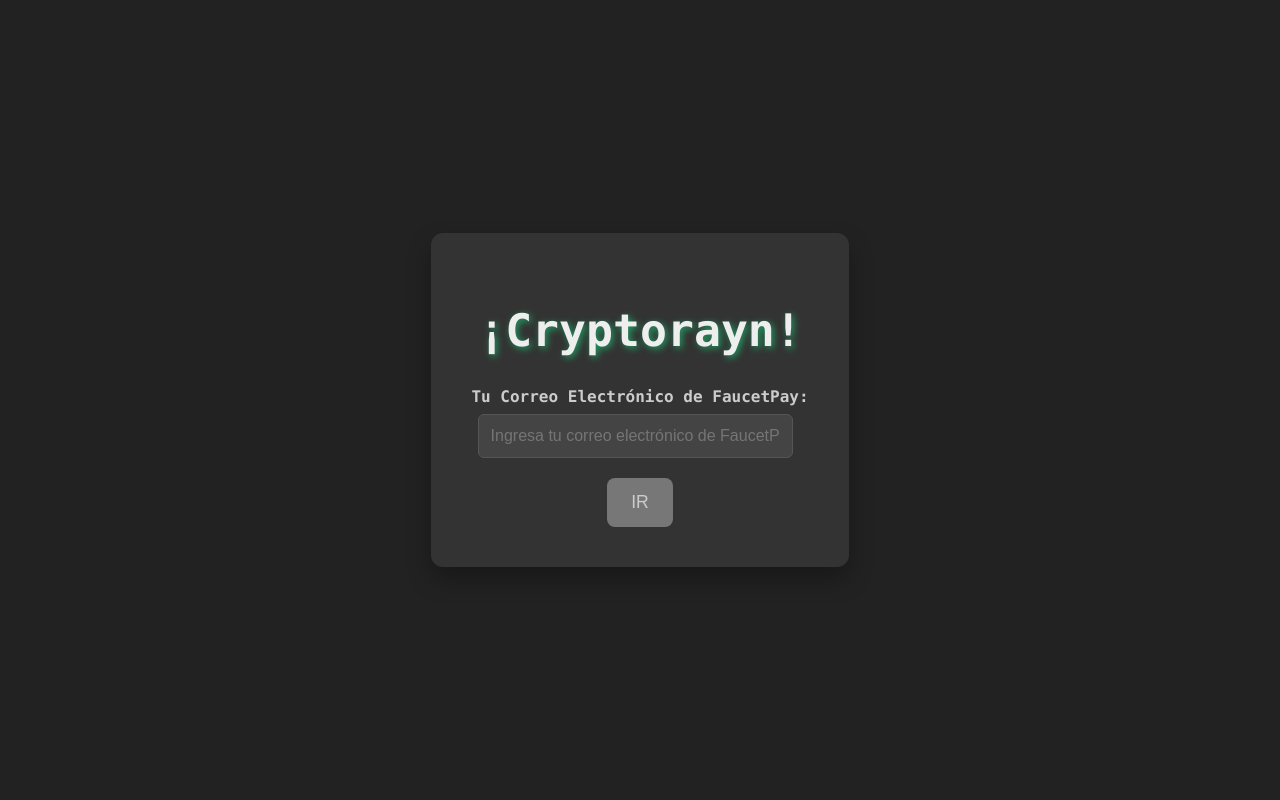
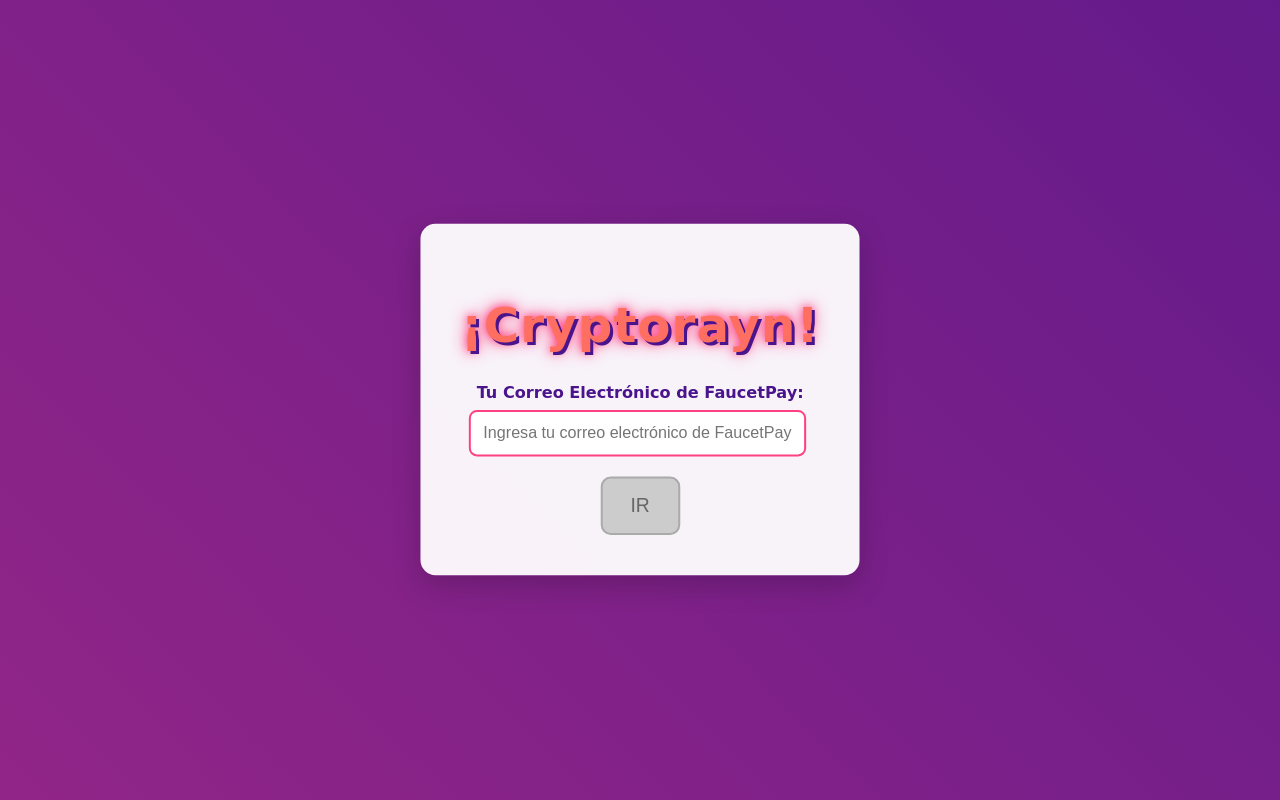
Before and after one commit to CryptoRayn/CryptoRayn.github.io, a plain HTML site: page index.html in a window 1280 px wide. Drawn offline with Linux system fonts and the light colour scheme.

Commit message:
style.css

```diff
--- a/style.css
+++ b/style.css
@@ -1,6 +1,8 @@
 body {
-    font-family: 'Consolas', Monaco, 'Courier New', Courier, monospace;
-    background-color: #222; /* Gris oscuro */
+    font-family: 'Press Start 2P', cursive; /* Fuente retro */
+    background: linear-gradient(45deg, #ff4081, #4a148c); /* Rosa a morado */
+    background-size: 400% 400%;
+    animation: gradientShift 10s ease infinite;
     display: flex;
     justify-content: center;
     align-items: center;
@@ -8,37 +10,44 @@ body {
     margin: 0;
 }
 
-.container {
-    background-color: #333;
-    padding: 40px;
-    border-radius: 12px;
-    box-shadow: 0 12px 24px rgba(0, 0, 0, 0.3); /* Sombra más intensa */
-    text-align: center;
-    animation: fadeInDark 0.5s ease-out forwards;
+@keyframes gradientShift {
+    0% { background-position: 0% 50%; }
+    50% { background-position: 100% 50%; }
+    100% { background-position: 0% 50%; }
 }
 
-@keyframes fadeInDark {
-    from { opacity: 0; transform: translateY(-10px); }
-    to { opacity: 1; transform: translateY(0); }
+.container {
+    background-color: rgba(255, 255, 255, 0.95);
+    padding: 40px;
+    border-radius: 15px;
+    box-shadow: 0 10px 30px rgba(0, 0, 0, 0.2);
+    text-align: center;
+    animation: pulseContainer 3s ease-in-out infinite alternate;
+}
+
+@keyframes pulseContainer {
+    from { transform: scale(1); }
+    to { transform: scale(1.03); }
 }
 
 h1 {
-    color: #eee;
+    color: #ff6f61; /* Rojo anaranjado */
     margin-bottom: 30px;
-    text-shadow: 2px 2px 4px rgba(0, 0, 0, 0.5);
-    font-size: 2.8em;
-    animation: glow 2s ease-in-out infinite alternate;
+    text-shadow: 3px 3px 0 #4a148c;
+    font-size: 3em;
+    letter-spacing: 1px;
+    animation: neonGlow 1.5s ease-in-out infinite alternate;
 }
 
-@keyframes glow {
-    from { text-shadow: 2px 2px 4px #444; }
-    to { text-shadow: 2px 2px 10px #00ff88; /* Verde brillante */ }
+@keyframes neonGlow {
+    from { text-shadow: 3px 3px 0 #4a148c, 0 0 5px #ff4081, 0 0 10px #ff4081; }
+    to { text-shadow: 3px 3px 0 #4a148c, 0 0 10px #ff4081, 0 0 20px #ff4081; }
 }
 
 #welcome-form label {
     display: block;
     margin-bottom: 8px;
-    color: #ccc;
+    color: #4a148c;
     font-weight: bold;
 }
 
@@ -46,74 +55,74 @@ h1 {
     width: calc(100% - 22px);
     padding: 12px;
     margin-bottom: 20px;
-    border: 1px solid #555;
-    border-radius: 6px;
+    border: 2px solid #ff4081;
+    border-radius: 8px;
     box-sizing: border-box;
     font-size: 1em;
-    background-color: #444;
-    color: #eee;
     transition: border-color 0.3s ease, box-shadow 0.3s ease;
 }
 
 #welcome-form input[type="email"]:focus {
     outline: none;
-    border-color: #00ff88;
-    box-shadow: 0 0 8px rgba(0, 255, 136, 0.5);
+    border-color: #ff6f61;
+    box-shadow: 0 0 10px rgba(255, 111, 97, 0.7);
 }
 
 .g-recaptcha {
     margin-bottom: 25px;
-    transform: scale(0.95);
+    transform: scale(0.9);
     display: inline-block;
-    filter: invert(100%); /* Invertir colores para que se vea mejor en fondo oscuro */
+    filter: hue-rotate(30deg); /* Cambiar un poco el tono */
 }
 
 #welcome-form button {
-    background-color: #00ff88;
-    color: #222;
-    padding: 14px 24px;
-    border: none;
-    border-radius: 8px;
+    background-color: #ff6f61;
+    color: white;
+    padding: 16px 28px;
+    border: 2px solid #4a148c;
+    border-radius: 10px;
     cursor: pointer;
-    font-size: 1.1em;
+    font-size: 1.2em;
     transition: background-color 0.3s ease, transform 0.2s ease-in-out, box-shadow 0.2s ease-in-out;
-    box-shadow: 0 4px 8px rgba(0, 255, 136, 0.2);
-    animation: pulseButtonDark 1.5s ease-in-out infinite alternate;
+    box-shadow: 0 6px 12px rgba(0, 0, 0, 0.2);
+    animation: waveButton 2s ease-in-out infinite alternate;
 }
 
-@keyframes pulseButtonDark {
-    from { transform: scale(1); }
-    to { transform: scale(1.05); }
+@keyframes waveButton {
+    0% { transform: translateY(0); }
+    50% { transform: translateY(-8px); }
+    100% { transform: translateY(0); }
 }
 
 #welcome-form button:hover {
-    background-color: #00cc66;
-    transform: scale(1.02);
-    box-shadow: 0 6px 12px rgba(0, 255, 136, 0.3);
+    background-color: #ff4081;
+    transform: translateY(-3px);
+    box-shadow: 0 8px 16px rgba(0, 0, 0, 0.25);
 }
 
 #welcome-form button:disabled {
-    background-color: #777;
-    color: #ccc;
+    background-color: #ccc;
+    color: #666;
+    border-color: #aaa;
     cursor: not-allowed;
     animation: none;
-    transform: scale(1);
+    transform: translateY(0);
     box-shadow: none;
 }
 
 #claim-message {
     margin-top: 20px;
     font-weight: bold;
-    color: #ff6f61; /* Rojo anaranjado */
+    color: #ff4081;
 }
 
 .success-animation {
-    color: #00ff88;
+    color: #00c853; /* Verde más brillante */
     animation: scaleUp 0.5s ease-out;
 }
 
 .error-animation {
-    color: #ff6f61;
+    color: #d50000; /* Rojo más intenso */
     animation: shakeHorizontal 0.3s ease-in-out;
 }
 
@@ -124,6 +133,13 @@ h1 {
 #loading-indicator {
     margin-top: 20px;
     font-style: italic;
-    color: #00ff88;
+    color: #ff6f61;
     animation: spin 1s linear infinite;
-    }
+}
+
+@keyframes spin {
+    to { transform: rotate(360deg); }
+}
+
+/* Importar fuente retro para el Tema 3 */
+@import url('https://fonts.googleapis.com/css2?family=Press+Start+2P&display=swap');
```
